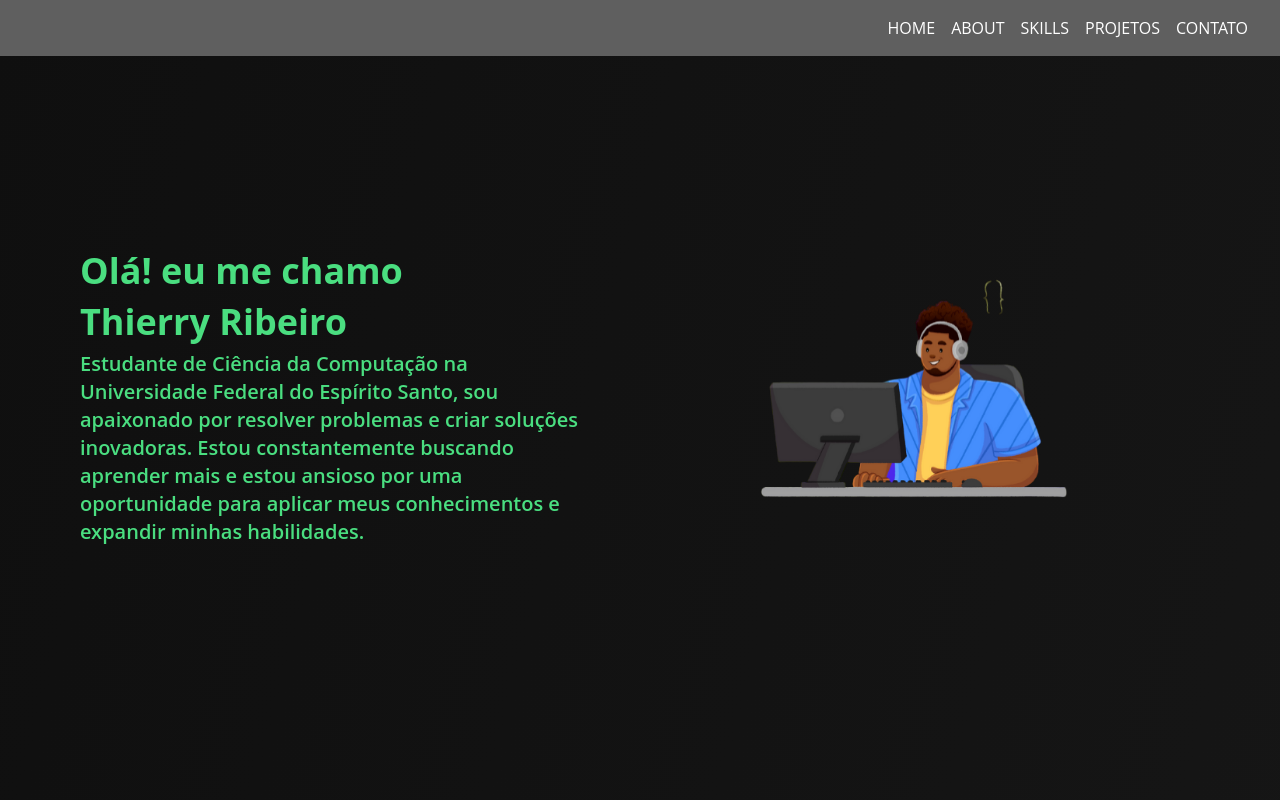
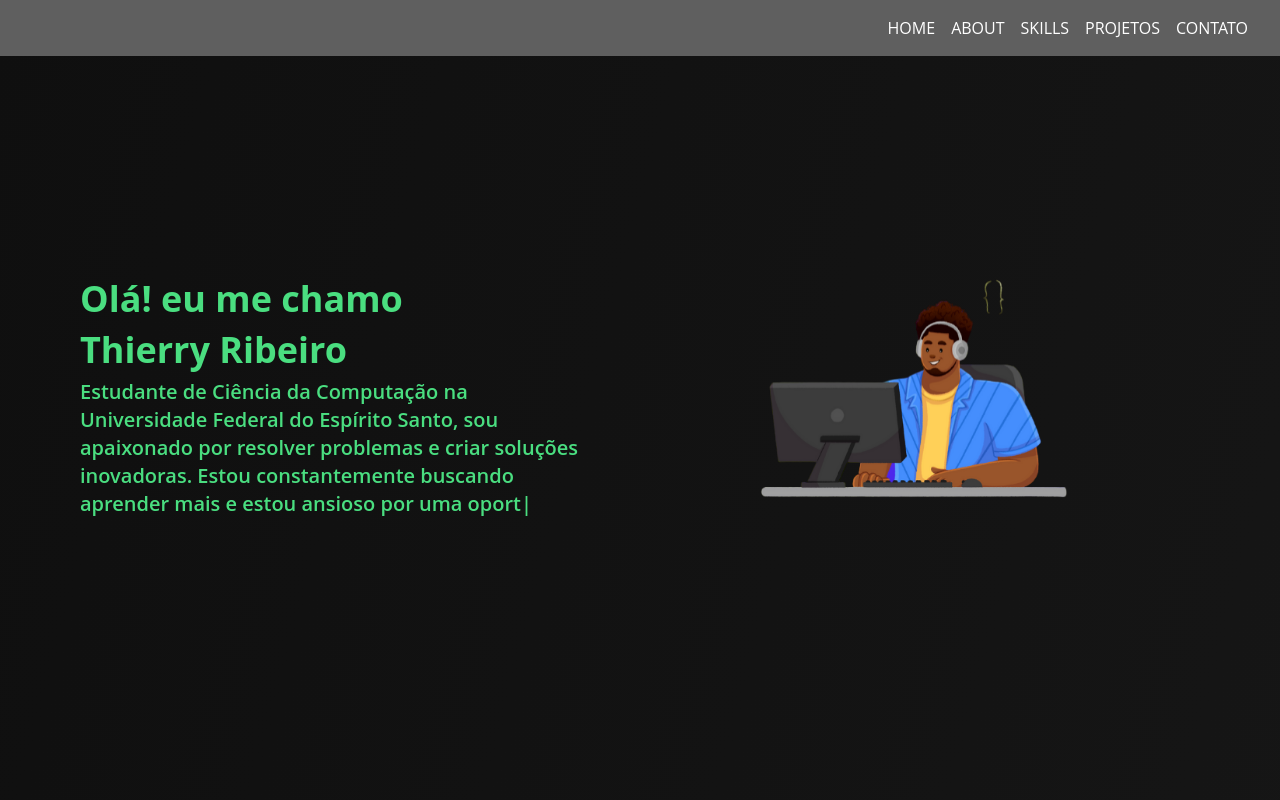
Before and after one commit to Ribeirotmr/portifolio, a Next.js app: page / in a window 1280 px wide. Shown: the top 800 px of the page. Built offline with nearby package versions, Linux system fonts and the light colour scheme.

Commit message:
Update HomeSection.tsx

```diff
--- a/components/HomeSection.tsx
+++ b/components/HomeSection.tsx
@@ -1,22 +1,77 @@
+import { useEffect, useState, useRef } from "react";
+
 export default function HomeSection() {
+  const fullText = `Estudante de Ciência da Computação na Universidade Federal do Espírito Santo, sou apaixonado por resolver problemas e criar soluções inovadoras. Estou constantemente buscando aprender mais e estou ansioso por uma oportunidade para aplicar meus conhecimentos e expandir minhas habilidades.`;
+
+  const [typedText, setTypedText] = useState("");
+  const [index, setIndex] = useState(0);
+  const [startTyping, setStartTyping] = useState(false);
+
+  const textRef = useRef<HTMLParagraphElement>(null);
+
+  // Observer para aplicar fade-in e iniciar a digitação
+  useEffect(() => {
+    const observer = new IntersectionObserver(
+      (entries) => {
+        entries.forEach((entry) => {
+          if (entry.isIntersecting) {
+            entry.target.classList.add("animate-fade-in");
+            entry.target.classList.remove("opacity-0");
+            setStartTyping(true); // inicia digitação
+          }
+        });
+      },
+      { threshold: 0.5 }
+    );
+
+    if (textRef.current) {
+      observer.observe(textRef.current);
+    }
+
+    return () => {
+      if (textRef.current) {
+        observer.unobserve(textRef.current);
+      }
+    };
+  }, []);
+
+  // Animação de digitação
+  useEffect(() => {
+    if (startTyping && index < fullText.length) {
+      const timeout = setTimeout(() => {
+        setTypedText((prev) => prev + fullText[index]);
+        setIndex((prev) => prev + 1);
+      }, 30); // velocidade da digitação
+      return () => clearTimeout(timeout);
+    }
+  }, [index, startTyping]);
+
   return (
-    <div id="homeSection" className="min-h-screen flex items-center " > {/*bg-[#000000]*/}
+    <div id="homeSection" className="min-h-screen flex items-center">
       <div className="flex w-full items-center justify-center p-20">
         <div className="w-1/2">
-          <p className="text-4xl text-green-400 font-bold animate-bounce">Olá! eu me chamo</p>
-          <h1 className="text-4xl font-bold text-green-400 mt-2"> Thierry Ribeiro </h1>
-          <p className="text-xl font-semibold text-green-400 mt-2 max-w-lg">
-            Estudante de Ciência da Computação na Universidade Federal do Espírito Santo,
-            sou apaixonado por resolver problemas e criar soluções inovadoras. Estou constantemente buscando
-            aprender mais e estou ansioso por uma oportunidade para aplicar meus conhecimentos e expandir
-            minhas habilidades.
+          <p className="text-4xl text-green-400 font-bold animate-bounce">
+            Olá! eu me chamo
+          </p>
+          <h1 className="text-4xl font-bold text-green-400 mt-2">
+            Thierry Ribeiro
+          </h1>
+
+          <p
+            ref={textRef}
+            className="text-xl font-semibold text-green-400 mt-2 max-w-lg opacity-0"
+            style={{ "--translate-x": "50px" } as React.CSSProperties}
+          >
+            {typedText}
+            <span className="blinking-cursor">|</span>
           </p>
         </div>
-                <div className="w-1/2 flex justify-center items-center">
+
+        <div className="w-1/2 flex justify-center items-center animate-fade-in">
           <img
             src="./images/dev.png"
             alt="Developer"
-            className="w-full h-auto custom-bounce animate-delay-900" //custom-bounce animate-delay-[900ms] w-full h-auto custom-bounce animate-delay-900
+            className="w-full h-auto custom-bounce animate-delay-900"
           />
         </div>
       </div>
```
